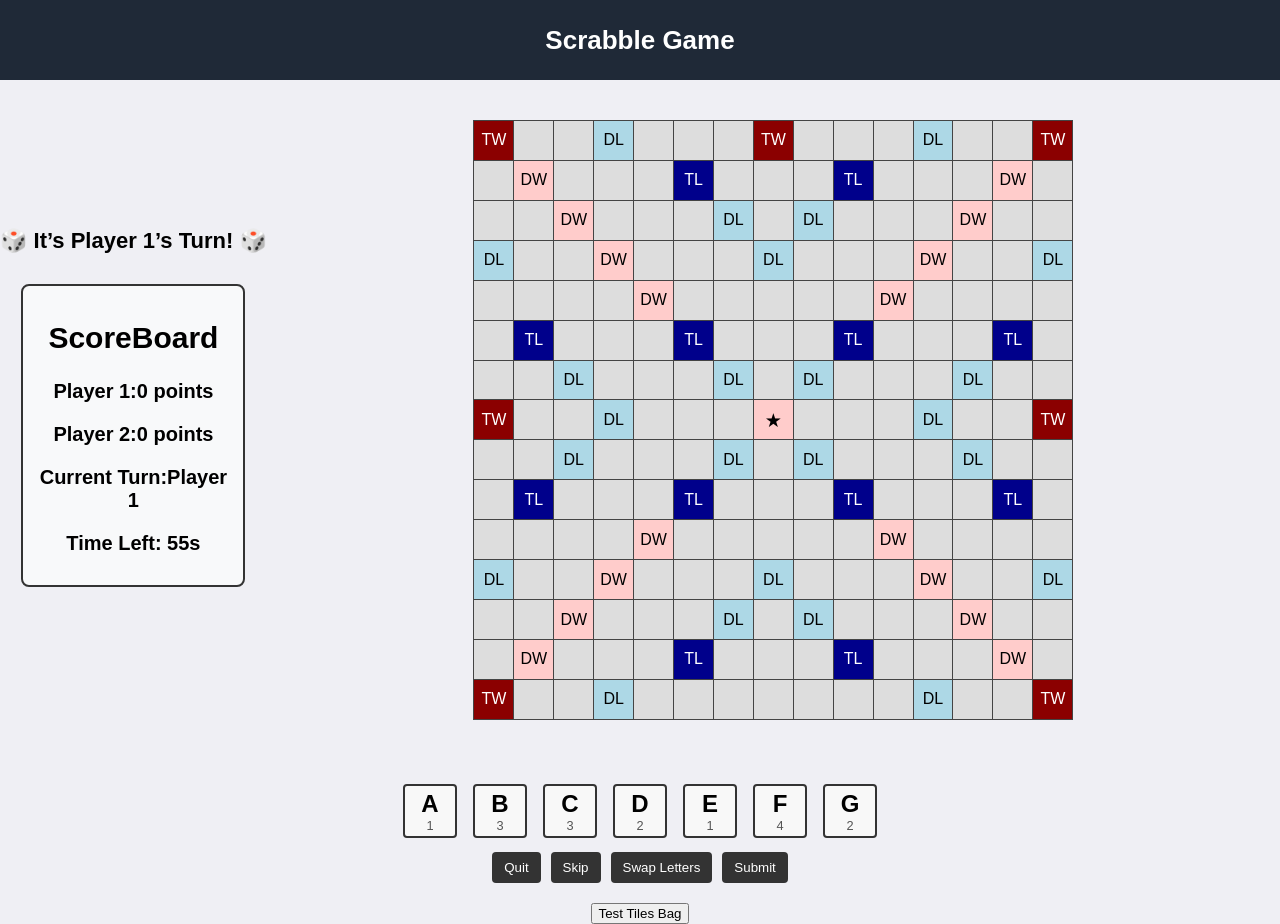
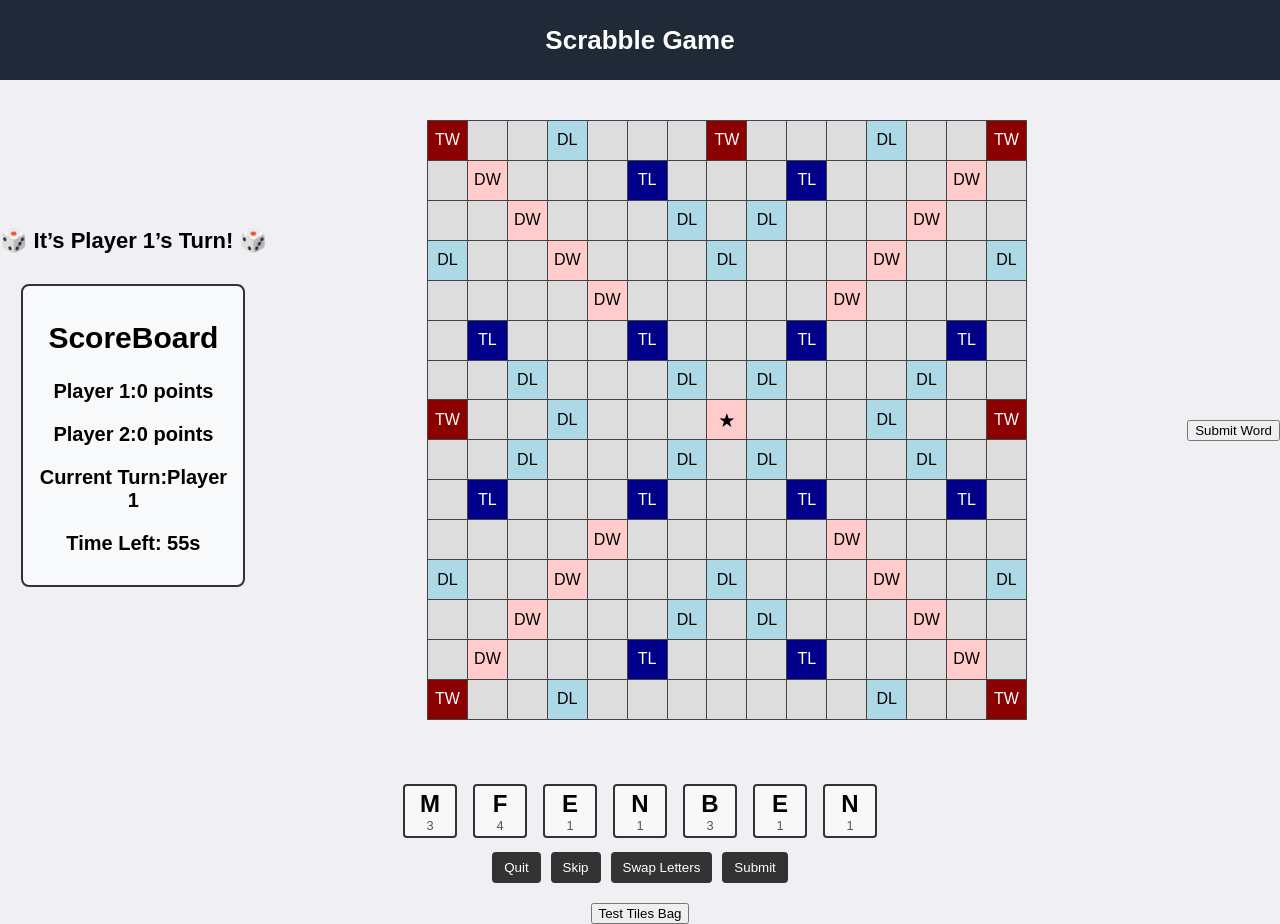
Before and after one commit to Devseru/Scrabble-Game, a React (Create React App) app: page / in a window 1280 px wide. Built offline with nearby package versions, Linux system fonts and the light colour scheme.

Commit message:
Implement drag-and-drop on Board, integrate TilesBag in Rack, and update Tile drag data

```diff
--- a/src/components/Board.jsx
+++ b/src/components/Board.jsx
@@ -1,9 +1,9 @@
-import React, {useState, useEffect} from "react";
+import React, { useState, useEffect } from "react";
 import "../css/Board.css";
 import ScoreBoard from "./ScoreBoard";
 import { calculateScores } from "../Logic/Scoring";
 
-// Example bonus squares mapping (with "1409": "TL" removed)
+// Example bonus squares mapping
 const bonusSquares = {
   "0101": "TW", "0104": "DL", "0108": "TW", "0112": "DL", "0115": "TW",
   "0202": "DW", "0206": "TL", "0210": "TL", "0214": "DW", "0303": "DW",
@@ -13,7 +13,7 @@ const bonusSquares = {
   "0707": "DL", "0709": "DL", "0713": "DL", "0801": "TW", "0804": "DL",
   "0808": "centerTile", "0812": "DL", "0815": "TW", "0903": "DL", "0907": "DL",
   "0909": "DL", "0913": "DL", "1002": "TL", "1006": "TL", "1010": "TL",
-   "1014": "TL", "1105": "DW","1111": "DW",  "1201": "DL", "1204": "DW",
+  "1014": "TL", "1105": "DW","1111": "DW",  "1201": "DL", "1204": "DW",
   "1208": "DL", "1212": "DW", "1215": "DL", "1303": "DW", "1307": "DL",
   "1309": "DL", "1313": "DW", "1402": "DW", "1406": "TL", "1410": "TL",
   "1414": "DW", "1501": "TW", "1504": "DL", "1512": "DL", "1515": "TW",
@@ -21,51 +21,93 @@ const bonusSquares = {
 
 const Board = () => {
   const boardSize = 15;
-  //tracking player's score
+  // Existing state for scores, turn and timer
   const [player1Score, setPlayer1Score] = useState(0);
   const [player2Score, setPlayer2Score] = useState(0);
-  const [currentPlayer, setCurrentPlayer] = useState(1); //player 1 starts
+  const [currentPlayer, setCurrentPlayer] = useState(1); // player 1 starts
   const [timeLeft, setTimeLeft] = useState(60); // 60 seconds per turn
 
-  //the timer logic
+  // New state for managing placed tiles on the board
+  // boardTiles maps cellId to the letter dropped there
+  const [boardTiles, setBoardTiles] = useState({});
+  // placedTiles is an array of objects with letter and cell position
+  const [placedTiles, setPlacedTiles] = useState([]);
+
+  // Timer logic
   useEffect(() => {
     if (timeLeft === 0) {
       console.log(`Player ${currentPlayer} ran out of time! Switching turns.`);
-
-      // Wait 1 second before switching the turn to ensure UI updates
       setTimeout(() => {
         switchTurn();
       }, 1000);
-      return; //stop execution here
+      return;
     }
 
     const timer = setInterval(() => {
       setTimeLeft(last => last - 1);
     }, 1000);
 
-    return () => clearInterval(timer); // Cleanup
+    return () => clearInterval(timer);
   }, [timeLeft]);
 
-  //switching turn logic
+  // Switch turn and clear placed tiles for new move
   const switchTurn = () => {
     setCurrentPlayer(prev => {
       const nextPlayer = prev === 1 ? 2 : 1;
       console.log(`It's now Player ${nextPlayer}'s turn!`);
       return nextPlayer;
     });
-
-    //Don't reset the timer immediately
+    // Clear placed tiles for the next turn
+    setBoardTiles({});
+    setPlacedTiles([]);
     setTimeout(() => {
       setTimeLeft(60);
-    }, 1500); // Small delay to allow UI updates before timer resets
+    }, 1500);
   };
 
+  // Function to handle when a tile is dropped on a cell
+  const handleDrop = (e, cellId) => {
+    e.preventDefault();
+    const tileData = e.dataTransfer.getData("tile"); // Expecting the tile's letter
+    if (!tileData) return;
+    // Prevent overriding a tile in a cell
+    if (boardTiles[cellId]) {
+      alert("This cell already has a tile!");
+      return;
+    }
+    // Record the dropped tile in both boardTiles and placedTiles
+    setBoardTiles(prev => ({ ...prev, [cellId]: tileData }));
+    setPlacedTiles(prev => ([ ...prev, { letter: tileData, position: cellId } ]));
+    console.log(`Dropped tile "${tileData}" on cell ${cellId}`);
+  };
 
+  // Placeholder function for word validation (to be replaced with dictionary lookup)
+  const validateWord = (tiles) => {
+    // Combine letters as needed and validate against a dictionary.
+    // For now, we'll assume the word is always valid.
+    return true;
+  };
 
-  const handleWordPlacement = (placedTiles) => {
-    const bonusTiles = placedTiles.map(tile => ({
+  // Function to submit the word that has been placed
+  const submitWord = () => {
+    if (placedTiles.length === 0) {
+      alert("No tiles placed!");
+      return;
+    }
+    if (validateWord(placedTiles)) {
+      console.log("Word validated!");
+      handleWordPlacement(placedTiles);
+    } else {
+      alert("Invalid word!");
+      // Optionally, clear placed tiles if the word is invalid.
+    }
+  };
+
+  // Existing function that calculates the score for the placed word and switches turn
+  const handleWordPlacement = (tiles) => {
+    const bonusTiles = tiles.map(tile => ({
       letter: tile.letter,
-      bonus: bonusSquares[tile.position] || "" // Get bonus type or empty string
+      bonus: bonusSquares[tile.position] || ""
     }));
 
     const points = calculateScores(bonusTiles);
@@ -78,29 +120,31 @@ const Board = () => {
 
     console.log(`Player ${currentPlayer} placed a word! Earned ${points} points.`);
 
-    // Add a slight delay to ensure the turn switches before resetting the timer
+    // Switch turn after a slight delay
     setTimeout(() => {
       switchTurn();
     }, 1000);
   };
 
-
-
+  // Render the 15x15 grid with drag-and-drop event handlers
   const rows = [];
   for (let row = 1; row <= boardSize; row++) {
     const cells = [];
     for (let col = 1; col <= boardSize; col++) {
-      // Create a unique cell ID: "0101" for row=1,col=1
       const cellId = row.toString().padStart(2, "0") + col.toString().padStart(2, "0");
       const bonus = bonusSquares[cellId] || "";
-
-      // We only display text for standard bonus labels (TW, DW, TL, DL)
-      // If it's "centerTile" or anything else, we show no text
-      const cellText = ["TW", "DW", "TL", "DL"].includes(bonus) ? bonus : "";
-
+      // For bonus cells, show bonus text unless a tile has been dropped here
+      const bonusText = ["TW", "DW", "TL", "DL"].includes(bonus) ? bonus : "";
+      const cellContent = boardTiles[cellId] ? boardTiles[cellId] : bonusText;
       cells.push(
-        <td key={cellId} id={cellId} className={bonus}>
-          {cellText}
+        <td
+          key={cellId}
+          id={cellId}
+          className={bonus}
+          onDragOver={(e) => e.preventDefault()}
+          onDrop={(e) => handleDrop(e, cellId)}
+        >
+          {cellContent}
         </td>
       );
     }
@@ -109,15 +153,12 @@ const Board = () => {
 
   return (
     <div className="Board">
-      {/* ✅ Wrap Scoreboard & Turn Indicator in a div for better alignment */}
       <div className="scoreboard-container">
-        {/* ✅ Turn Indicator - Shows who is playing */}
         <h3 className={`turn-indicator ${timeLeft === 60 ? "turn-change" : ""}`}>
           🎲 It’s <span className={currentPlayer === 1 ? "player1" : "player2"}>
           Player {currentPlayer}</span>’s Turn! 🎲
         </h3>
 
-        {/* ✅ Scoreboard (Now Below Turn Indicator) */}
         <ScoreBoard
           player1Score={player1Score}
           player2Score={player2Score}
@@ -126,15 +167,18 @@ const Board = () => {
         />
       </div>
 
-      {/* Game Board */}
       <div className="board-container">
         <table>
           <tbody>{rows}</tbody>
         </table>
       </div>
+
+      {/* Button to submit the placed word */}
+      <div style={{ textAlign: "center", marginTop: "20px" }}>
+        <button onClick={submitWord}>Submit Word</button>
+      </div>
     </div>
   );
-
 };
 
 export default Board;
--- a/src/components/Rack.jsx
+++ b/src/components/Rack.jsx
@@ -1,18 +1,19 @@
-import React, { useState } from 'react';
+import React, { useState, useEffect } from 'react';
 import Tile from './Tile';
 import './Rack.css';
+import { getInitialTilesBag, drawTiles } from '../Logic/TilesBag';
 
 const Rack = () => {
-  // Sample initial set of tiles. In a full game, these would be drawn from your tile bag.
-  const [tiles] = useState([
-    { id: 1, letter: 'A', score: 1 },
-    { id: 2, letter: 'B', score: 3 },
-    { id: 3, letter: 'C', score: 3 },
-    { id: 4, letter: 'D', score: 2 },
-    { id: 5, letter: 'E', score: 1 },
-    { id: 6, letter: 'F', score: 4 },
-    { id: 7, letter: 'G', score: 2 },
-  ]);
+  const [bag, setBag] = useState([]);
+  const [tiles, setTiles] = useState([]);
+
+  // On component mount, initialize the bag and draw 7 tiles for the rack.
+  useEffect(() => {
+    const initialBag = getInitialTilesBag();
+    const initialTiles = drawTiles(7, initialBag); // Draw 7 tiles
+    setBag(initialBag); // Save remaining bag (for future use)
+    setTiles(initialTiles);
+  }, []);
 
   // Handlers for the control buttons (to be expanded as needed)
   const handleQuit = () => {
--- a/src/components/Tile.jsx
+++ b/src/components/Tile.jsx
@@ -2,12 +2,12 @@ import React from 'react';
 import './Tile.css'; // Make sure to create and import your CSS for styling
 
 const Tile = ({ letter, score, draggable = false, onDragStart, onDragEnd }) => {
-  // Handler for drag start: here we set the letter as data.
+  // Handler for drag start: here we set the letter as data using the key "tile"
   const handleDragStart = (e) => {
     if (onDragStart) {
       onDragStart(letter);
     }
-    e.dataTransfer.setData("text/plain", letter);
+    e.dataTransfer.setData("tile", letter); // Updated key to "tile"
   };
 
   return (
```
